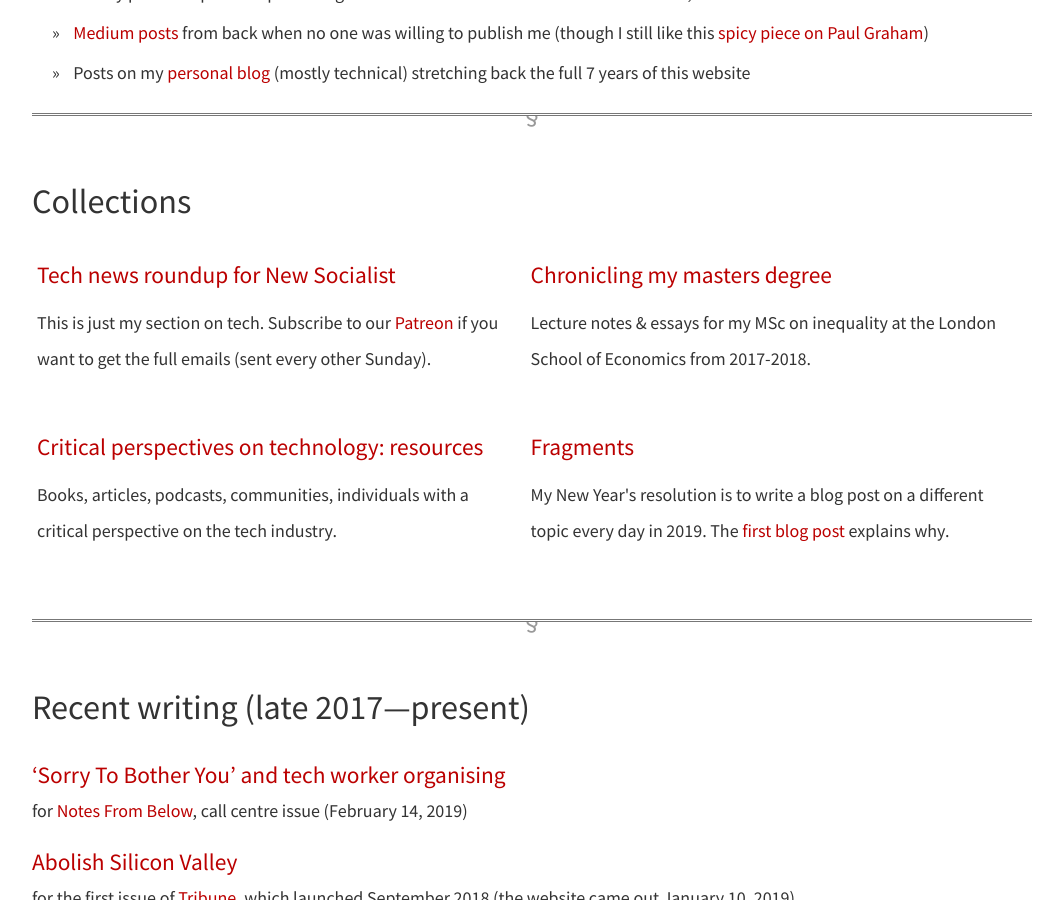
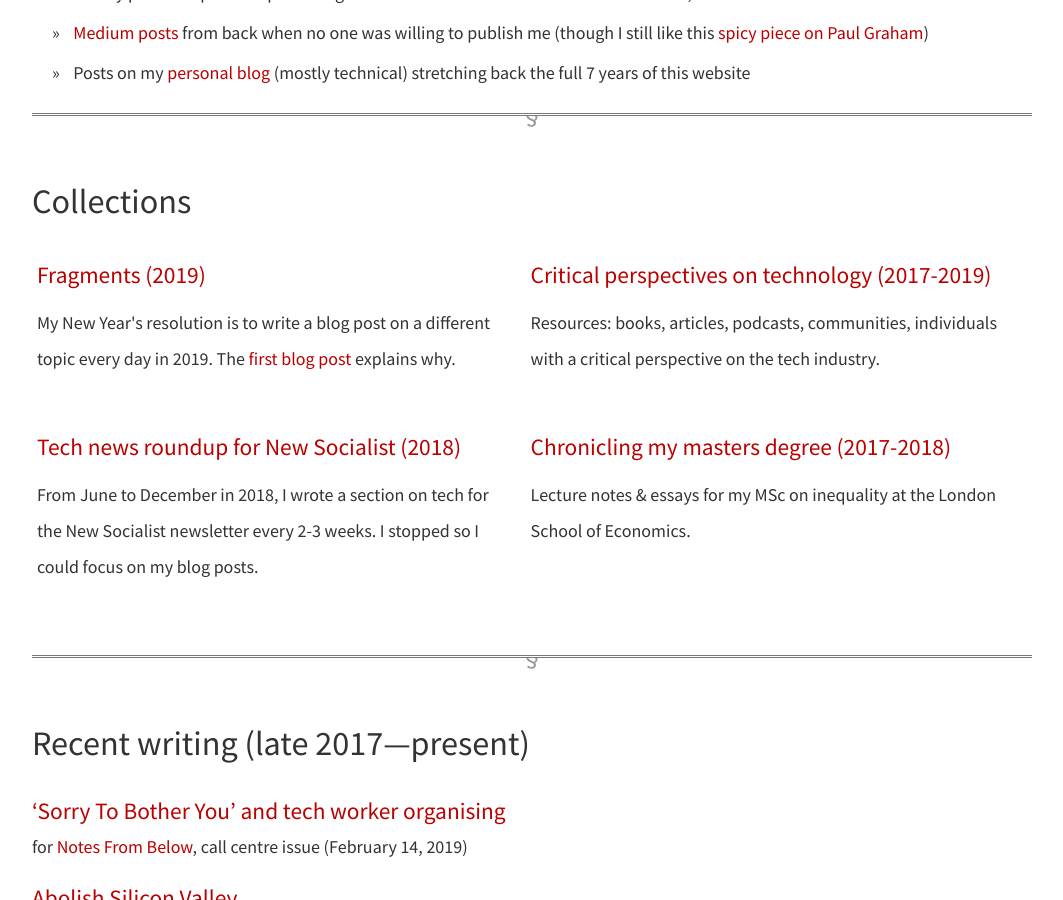
Before and after one commit to dellsystem/dellsystem.github.io, a Jekyll site: the page built from writing.md, in a window 1280 px wide and 900 px high, scrolled down 563 px. Shown: the whole window, without its empty margins (108-1171 px from the left). Built offline with Jekyll 4.4.1, drawn with Linux system fonts in a browser that asks for light colours; nearby versions of some CDN libraries.

Commit message:
Update website copy
Writing, fragments and homepage

```diff
--- a/_includes/collections.html
+++ b/_includes/collections.html
@@ -3,42 +3,42 @@
 <div class="double-grid">
 	<div class="column">
 		<h4>
-			<a href="/new-socialist-newsletter">
-				Tech news roundup for New Socialist
-			</a>
-		</h4>
-		<p>
-			This is just my section on tech. Subscribe to our <a href="https://www.patreon.com/newsocialist">Patreon</a> if you want to get the full emails (sent every other Sunday).
-		</p>
-	</div>
-	<div class="column">
-		<h4>
-			<a href="/lse">
-				Chronicling my masters degree
-			</a>
-		</h4>
-		<p>
-			Lecture notes & essays for my MSc on inequality at the London School of Economics from 2017-2018.
-		</p>
-	</div>
-	<div class="column">
-		<h4>
-			<a href="/tech">
-			   Critical perspectives on technology: resources
-			</a>
-		</h4>
-		<p>
-			Books, articles, podcasts, communities, individuals with a critical perspective on the tech industry.
-		</p>
-	</div>
-	<div class="column">
-		<h4>
 	    	<a href="/fragments">
-       			Fragments
+       			Fragments (2019)
     		</a>
 		</h4>
 		<p>
 			My New Year's resolution is to write a blog post on a different topic every day in 2019. The <a href="/posts/fragments-1">first blog post</a> explains why.
 		</p>
 	</div>
+	<div class="column">
+		<h4>
+			<a href="/tech">
+			   Critical perspectives on technology (2017-2019)
+			</a>
+		</h4>
+		<p>
+			Resources: books, articles, podcasts, communities, individuals with a critical perspective on the tech industry.
+		</p>
+	</div>
+	<div class="column">
+		<h4>
+			<a href="/new-socialist-newsletter">
+				Tech news roundup for New Socialist (2018)
+			</a>
+		</h4>
+		<p>
+			From June to December in 2018, I wrote a section on tech for the New Socialist newsletter every 2-3 weeks. I stopped so I could focus on my blog posts.
+		</p>
+	</div>
+	<div class="column">
+		<h4>
+			<a href="/lse">
+				Chronicling my masters degree (2017-2018)
+			</a>
+		</h4>
+		<p>
+			Lecture notes & essays for my MSc on inequality at the London School of Economics.
+		</p>
+	</div>
 </div>
--- a/index.html
+++ b/index.html
@@ -21,17 +21,17 @@ layout: default
 		<h2>speaking</h2>
 		<p>I occasionally do talks/panels/podcasts on topics at the intersection of tech and the left.</p>
 		<p>For a chronological list of my past & upcoming speaking appearances (podcasts, talks, panels, etc), see <a href="/speaking">Speaking</a>.
-		<p>I'm currently not taking on any UK-based events as I'll be in San Francisco for an unspecified amount of time.</p>
+		<p>I'm currently not able to travel outside the US.</p>
 	</div>
 	<div class="centered column">
 		<h2>code</h2>
 		<p>I've been coding for a while, mostly in the realm of web dev (primarily backed). See: my <a href="https://github.com/dellsystem">GitHub</a>, and <a href="/code">past projects</a>.</p>
-		<p>I no longer do it as a job, but I do manage some websites for UK left projects in my spare time: <a href="https://newsocialist.org.uk">New Socialist</a>, <a href="https://theworldtransformed.org/)">The World Transformed</a>, and <a href="https://www.notesfrombelow.org">Notes From Below</a>.</p>
+		<p>I no longer write code as a job, but I do manage some websites for UK left projects in my spare time: <a href="https://newsocialist.org.uk">New Socialist</a>, <a href="https://theworldtransformed.org/)">The World Transformed</a>, and <a href="https://www.notesfrombelow.org">Notes From Below</a>.</p>
 		<p>I'm not taking on any more projects at this time, but I know people who are! Message me.</p>
 	</div>
 	<div class="centered column">
 		<h2>other</h2>
-		<p><strong>Jacobin reading group</strong>: I started an informal reading group on contemporary left politics in London. <a href="/reading-group">Details here</a>.</p>
+		<p><strong>London Jacobin reading group</strong>: I started a series  session on contemporary left politics while in London. <a href="/reading-group">Details here</a>.</p>
 		<p><strong>David Foster Wallace</strong>: I maintain a <a href="/dfw">comprehensive list of his work</a> and also built the website for the <a href="http://wallaceconference.com">annual conference</a> (see this <a href="https://theoutline.com/post/5543/david-foster-wallace-conference-profile">Outline</a> article for more details).</p>
 		<p><strong>Art</strong>: This is super old & kind of embarrassing, but here's a <a href="/art">list of paintings/illustrations I've done</a>.</p>
 	</div>
```
Also changed, not shown: fragments/index.md (+1 -1 lines).
